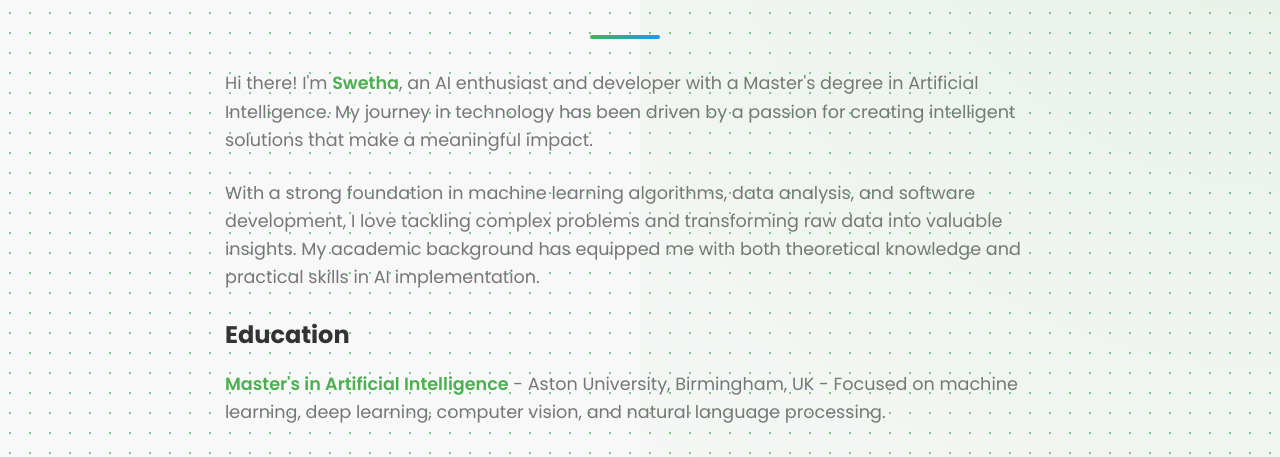
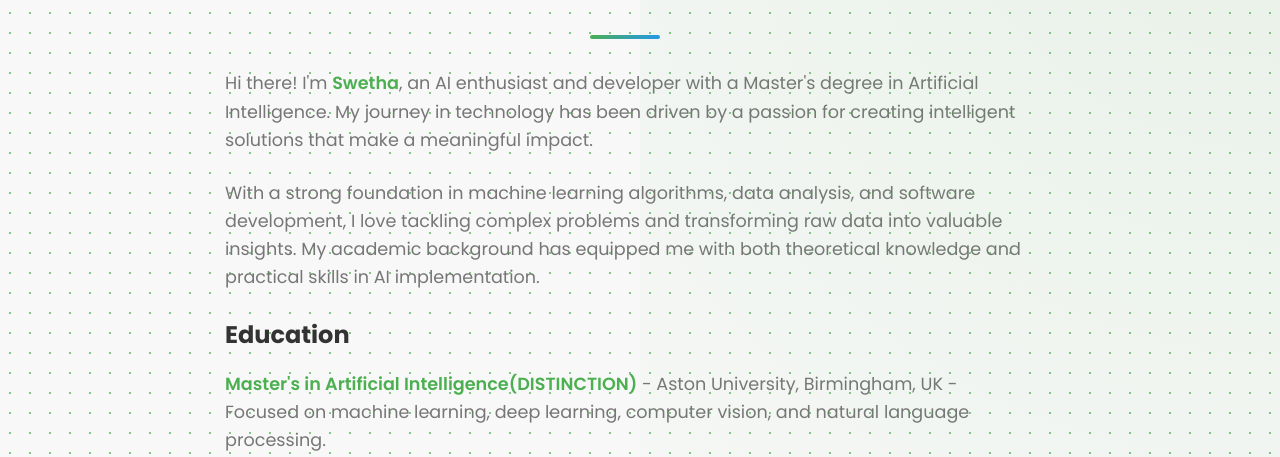
Before and after one commit to swethamkulkarni/swetha-ai-portfolio, a plain HTML site: page about.html in a window 1280 px wide. Shown: the part 267-724 px from the top of the page. Drawn offline with Linux system fonts and the light colour scheme.

Commit message:
updated css

```diff
--- a/about.html
+++ b/about.html
@@ -36,7 +36,7 @@
           <p>With a strong foundation in machine learning algorithms, data analysis, and software development, I love tackling complex problems and transforming raw data into valuable insights. My academic background has equipped me with both theoretical knowledge and practical skills in AI implementation.</p>
 
           <h3 style="margin: 25px 0 15px; font-size: 1.5rem; color: var(--text-color);">Education</h3>
-          <p><span class="highlight">Master's in Artificial Intelligence</span> - Aston University, Birmingham, UK - Focused on machine learning, deep learning, computer vision, and natural language processing.</p>
+          <p><span class="highlight">Master's in Artificial Intelligence(DISTINCTION)</span> - Aston University, Birmingham, UK - Focused on machine learning, deep learning, computer vision, and natural language processing.</p>
 
           <h3 style="margin: 25px 0 15px; font-size: 1.5rem; color: var(--text-color);">Research & Publications</h3>
 
```
